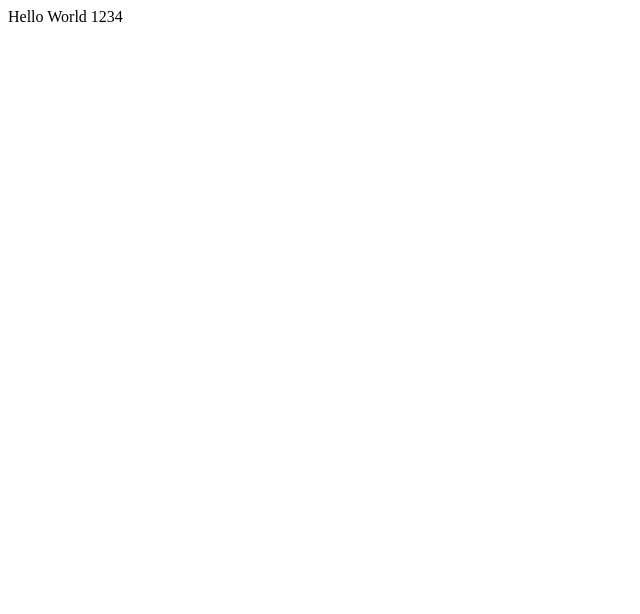
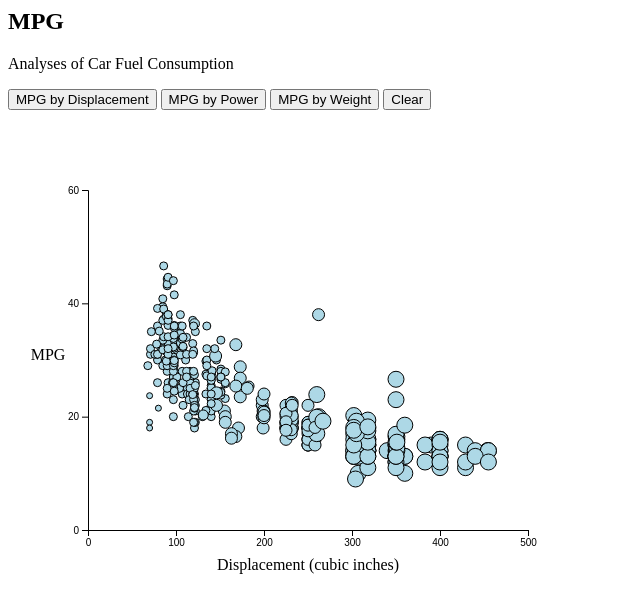
Before and after one commit to danqian1296/danqian1296.github.io, a plain HTML site: page DV/index.html in a window 1280 px wide. Shown: the whole page, without its empty margins (0-640 px from the left). Drawn offline with nearby package versions, Linux system fonts and the light colour scheme.

Commit message:
remove null values

```diff
--- a/DV/auto-mpg.csv
+++ b/DV/auto-mpg.csv
@@ -1,4 +1,4 @@
-mpg,cylinders,displacement,horsepower,weight,acceleration,model year,origin,car name
+mpg,cylinders,displacement,horsepower,weight,acceleration,model_year,origin,car name
 18,8,307,130,3504,12,70,1,chevrolet chevelle malibu
 15,8,350,165,3693,11.5,70,1,buick skylark 320
 18,8,318,150,3436,11,70,1,plymouth satellite
@@ -31,7 +31,6 @@ mpg,cylinders,displacement,horsepower,weight,acceleration,model year,origin,car
 27,4,97,88,2130,14.5,71,3,datsun pl510
 28,4,140,90,2264,15.5,71,1,chevrolet vega 2300
 25,4,113,95,2228,14,71,3,toyota corona
-25,4,98,?,2046,19,71,1,ford pinto
 19,6,232,100,2634,13,71,1,amc gremlin
 16,6,225,105,3439,15.5,71,1,plymouth satellite custom
 17,6,250,100,3329,15.5,71,1,chevrolet chevelle malibu
@@ -125,7 +124,6 @@ mpg,cylinders,displacement,horsepower,weight,acceleration,model year,origin,car
 20,6,156,122,2807,13.5,73,3,toyota mark ii
 11,8,350,180,3664,11,73,1,oldsmobile omega
 20,6,198,95,3102,16.5,74,1,plymouth duster
-21,6,200,?,2875,17,74,1,ford maverick
 19,6,232,100,2901,16,74,1,amc hornet
 15,6,250,100,3336,17,74,1,chevrolet nova
 31,4,79,67,1950,19,74,3,datsun b210
@@ -329,13 +327,11 @@ mpg,cylinders,displacement,horsepower,weight,acceleration,model year,origin,car
 36.4,5,121,67,2950,19.9,80,2,audi 5000s (diesel)
 30,4,146,67,3250,21.8,80,2,mercedes-benz 240d
 44.6,4,91,67,1850,13.8,80,3,honda civic 1500 gl
-40.9,4,85,?,1835,17.3,80,2,renault lecar deluxe
 33.8,4,97,67,2145,18,80,3,subaru dl
 29.8,4,89,62,1845,15.3,80,2,vokswagen rabbit
 32.7,6,168,132,2910,11.4,80,3,datsun 280-zx
 23.7,3,70,100,2420,12.5,80,3,mazda rx-7 gs
 35,4,122,88,2500,15.1,80,2,triumph tr7 coupe
-23.6,4,140,?,2905,14.3,80,1,ford mustang cobra
 32.4,4,107,72,2290,17,80,3,honda accord
 27.2,4,135,84,2490,15.7,81,1,plymouth reliant
 26.6,4,151,84,2635,16.4,81,1,buick skylark
@@ -353,7 +349,6 @@ mpg,cylinders,displacement,horsepower,weight,acceleration,model year,origin,car
 34.4,4,98,65,2045,16.2,81,1,ford escort 4w
 29.9,4,98,65,2380,20.7,81,1,ford escort 2h
 33,4,105,74,2190,14.2,81,2,volkswagen jetta
-34.5,4,100,?,2320,15.8,81,2,renault 18i
 33.7,4,107,75,2210,14.4,81,3,honda prelude
 32.4,4,108,75,2350,16.8,81,3,toyota corolla
 32.9,4,119,100,2615,14.8,81,3,datsun 200sx
@@ -373,7 +368,6 @@ mpg,cylinders,displacement,horsepower,weight,acceleration,model year,origin,car
 29,4,135,84,2525,16,82,1,dodge aries se
 27,4,151,90,2735,18,82,1,pontiac phoenix
 24,4,140,92,2865,16.4,82,1,ford fairmont futura
-23,4,151,?,3035,20.5,82,1,amc concord dl
 36,4,105,74,1980,15.3,82,2,volkswagen rabbit l
 37,4,91,68,2025,18.2,82,3,mazda glc custom l
 31,4,91,68,1970,17.6,82,3,mazda glc custom
--- a/DV/index.html
+++ b/DV/index.html
@@ -1,2 +1,127 @@
-Hello World
-1234
+<html>
+<script src='https://d3js.org/d3.v5.min.js'></script>
+<style> circle {fill: lightblue; stroke: black;} </style>
+
+<body onload='init_all()'>
+
+<h2>MPG</h2>
+<p>Analyses of Car Fuel Consumption</p>
+
+<div>
+  <button onclick="paint_mpg_by_displacement()">MPG by Displacement</button>
+  <button onclick="paint_mpg_by_power()">MPG by Power</button>
+  <button onclick="paint_mpg_by_weight()">MPG by Weight</button>
+  <button onclick="clear_mpg()"> Clear </button>
+</div>
+
+<div id="div_mpg"></div>
+
+<div id="div_details"></div>
+
+
+<script>
+
+var mpg_width=600, mpg_height=500, mpg_margin=80;
+var data;
+
+function clear_mpg() {
+  d3.select('#div_mpg').selectAll('*').remove();
+}
+
+async function init_all() {
+  data = await d3.csv('https://danqian1296.github.io/DV/auto-mpg.csv');
+  await paint_mpg_by_displacement();
+}
+
+async function paint_mpg_by_displacement() {
+  clear_mpg();
+  xscale = d3.scaleLinear().domain([0, 600]).range([0, mpg_width - mpg_margin * 2]);
+  await paint_mpg(
+    xscale,
+    function(d,i) {return xscale(Number(d.displacement));},
+    "Displacement (cubic inches)"
+  );
+}
+
+async function paint_mpg_by_displacement() {
+  clear_mpg();
+  xscale = d3.scaleLinear().domain([0, 500]).range([0, mpg_width - mpg_margin * 2]);
+  await paint_mpg(
+    xscale,
+    function(d,i) {return xscale(Number(d.displacement));},
+    "Displacement (cubic inches)"
+  );
+}
+
+async function paint_mpg_by_power() {
+  clear_mpg();
+  xscale = d3.scaleLinear().domain([0, 250]).range([0, mpg_width - mpg_margin * 2]);
+  await paint_mpg(
+    xscale,
+    function(d,i) {return xscale(Number(d.horsepower));},
+    "Power (horsepower)"
+  );
+}
+
+async function paint_mpg_by_weight() {
+  clear_mpg();
+  xscale = d3.scaleLinear().domain([1000, 6000]).range([0, mpg_width - mpg_margin * 2]);
+  await paint_mpg(
+    xscale,
+    function(d,i) {return xscale(Number(d.weight));},
+    "Weight (pounds)"
+  );
+}
+
+async function paint_mpg(xscale, xfunc, xtext) {
+  // Create the MPG graph
+  d3.select('#div_mpg')
+    .append('svg')
+    .attr('width', mpg_width)
+    .attr('height', mpg_height);
+
+  yscale = d3.scaleLinear().domain([0, 60]).range([mpg_height - mpg_margin * 2, 0]);
+
+  // Plot the data
+  d3.select('#div_mpg').select('svg')
+    .append('g')
+      .attr('transform', 'translate(' + mpg_margin + ',' + mpg_margin + ')')
+    .selectAll()
+    .data(data)
+    .enter()
+      .append('circle')
+      .attr('cx', xfunc)
+      .attr('cy', function(d,i) {return yscale(Number(d.mpg));})
+      .attr('r', function(d,i) {return Number(d.cylinders);});
+
+  // Y-axis (mpg)
+  d3.select('#div_mpg').select('svg')
+    .append('g')
+      .attr('transform', 'translate(' + mpg_margin + ', ' + mpg_margin + ')')
+      .call(d3.axisLeft(yscale)
+        .tickValues([0,20,40,60]).tickFormat(d3.format("~s")));
+
+  d3.select('#div_mpg').select('svg')
+    .append("text")
+      .attr('transform', 'translate(' + (mpg_margin / 2) + ', ' + (mpg_height / 2) + ')')
+      .style("text-anchor", "middle")
+      .text("MPG");
+
+  // X-axis
+  d3.select('#div_mpg').select('svg')
+    .append('g')
+      .attr('transform', 'translate(' + mpg_margin + ', ' + (mpg_height - mpg_margin) + ')')
+      .call(d3.axisBottom(xscale)
+        .ticks(4));
+
+  d3.select('#div_mpg').select('svg')
+    .append("text")
+      .attr("transform", 'translate(' + (mpg_width / 2) + ', ' + (mpg_height - mpg_margin / 2)+ ')')
+      .style("text-anchor", "middle")
+      .text(xtext);
+}
+
+</script>
+
+</body>
+</html>
```
